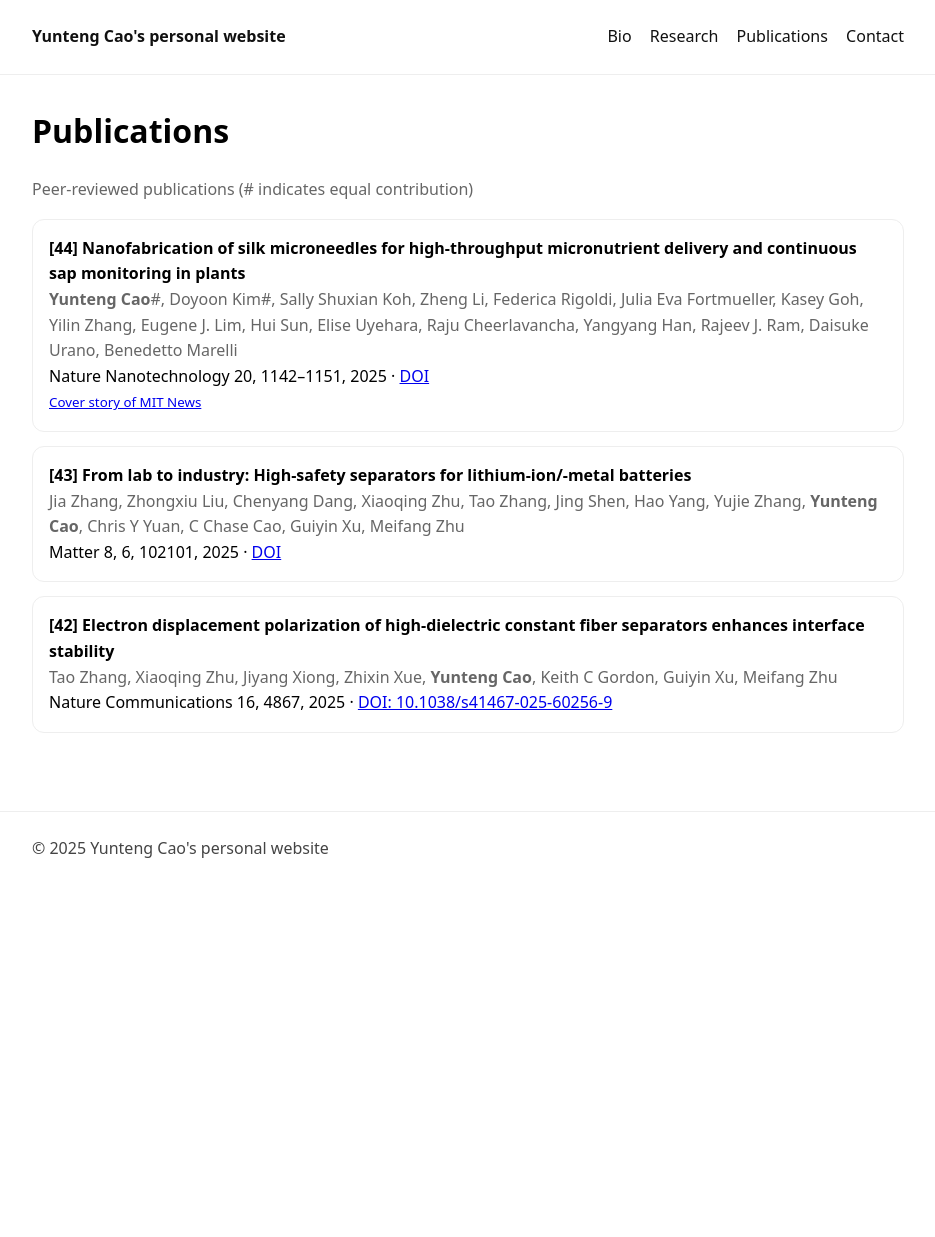
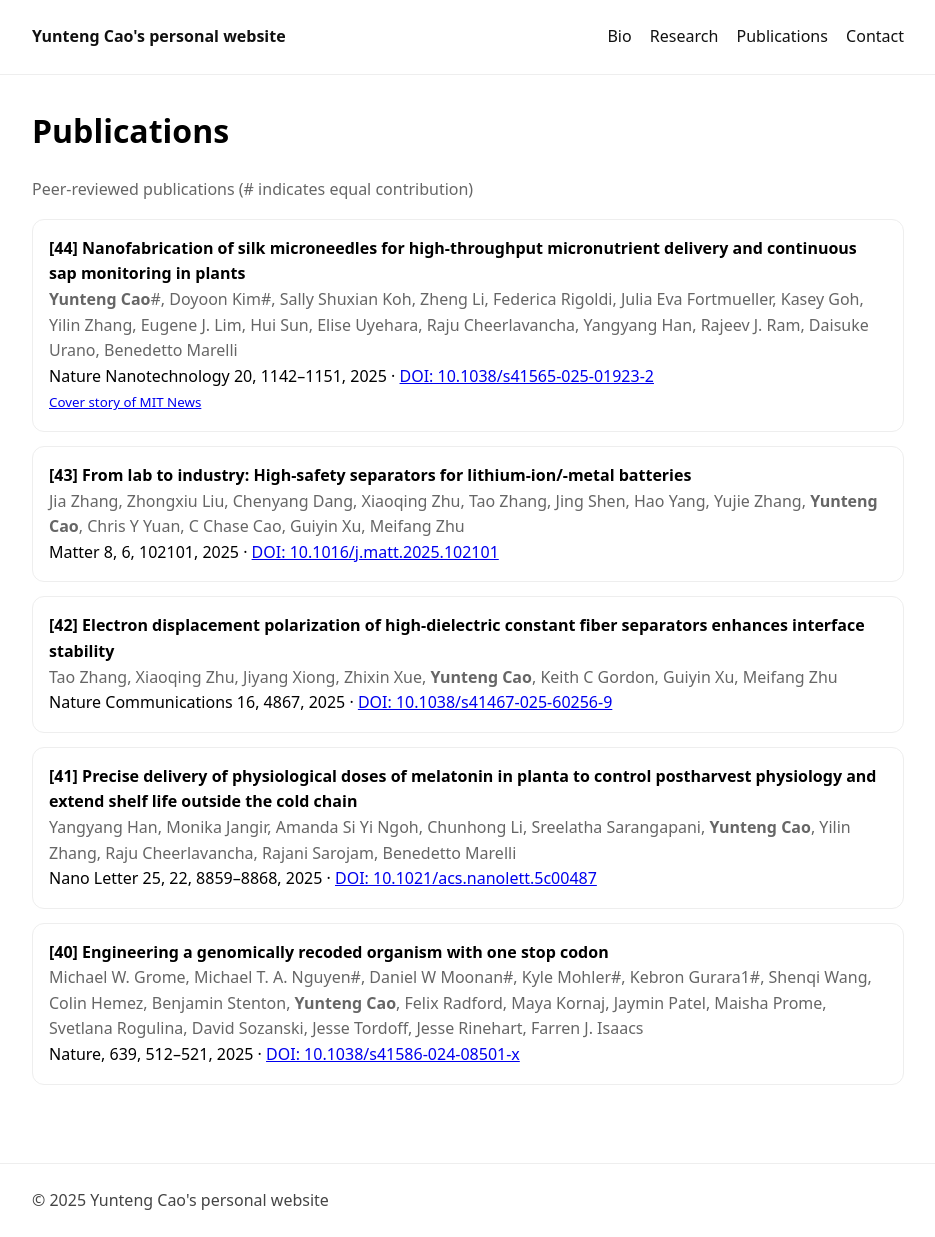
Before and after one commit to Yunteng-Cao/yunteng-cao.github.io, a Jekyll site: the page built from publications/index.md, in a window 1280 px wide and 1237 px high. Shown: the whole window, without its empty margins (172-1107 px from the left). Built offline with Jekyll 4.4.1, drawn with Linux system fonts in a browser that asks for light colours.

Commit message:
Update index.md

```diff
--- a/publications/index.md
+++ b/publications/index.md
@@ -21,7 +21,7 @@ Peer-reviewed publications (# indicates equal contribution)
       </div>
       <div>
         Nature Nanotechnology 20, 1142–1151, 2025 ·
-        <a href="https://doi.org/10.1038/s41565-025-01923-2">DOI</a>
+        <a href="https://doi.org/10.1038/s41565-025-01923-2">DOI: 10.1038/s41565-025-01923-2</a>
       </div>
       <div class="muted">
         <small>
@@ -42,7 +42,7 @@ Peer-reviewed publications (# indicates equal contribution)
       </div>
       <div>
         Matter 8, 6, 102101, 2025 ·
-        <a href="https://www.cell.com/matter/fulltext/S2590-2385(25)00144-4">DOI</a>
+        <a href="https://www.cell.com/matter/fulltext/S2590-2385(25)00144-4">DOI: 10.1016/j.matt.2025.102101</a>
       </div>
     </div>
   </div>
@@ -63,6 +63,40 @@ Peer-reviewed publications (# indicates equal contribution)
     </div>
   </div>
 </div>
+
+
+<div class="card">
+  <div style="display:flex; gap:16px; align-items:flex-start;">
+    <div style="min-width:0;">
+      <div><strong>[41]</strong> <strong>Precise delivery of physiological doses of melatonin in planta to control postharvest physiology and extend shelf life outside the cold chain</strong></div>
+      <div class="muted">
+        Yangyang Han, Monika Jangir, Amanda Si Yi Ngoh, Chunhong Li, Sreelatha Sarangapani, <strong>Yunteng Cao</strong>, Yilin Zhang, Raju Cheerlavancha, Rajani Sarojam, Benedetto Marelli
+      </div>
+      <div>
+        Nano Letter 25, 22, 8859–8868, 2025 ·
+        <a href="https://pubs.acs.org/doi/10.1021/acs.nanolett.5c00487">DOI: 10.1021/acs.nanolett.5c00487</a>
+      </div>
+    </div>
+  </div>
+</div>
+
+
+<div class="card">
+  <div style="display:flex; gap:16px; align-items:flex-start;">
+    <div style="min-width:0;">
+      <div><strong>[40]</strong> <strong>Engineering a genomically recoded organism with one stop codon</strong></div>
+      <div class="muted">
+        Michael W. Grome, Michael T. A. Nguyen#, Daniel W Moonan#, Kyle Mohler#, Kebron Gurara1#, Shenqi Wang, Colin Hemez, Benjamin Stenton, <strong>Yunteng Cao</strong>, Felix Radford, Maya Kornaj, Jaymin Patel, Maisha Prome, Svetlana Rogulina, David Sozanski, Jesse Tordoff, Jesse Rinehart, Farren J. Isaacs
+      </div>
+      <div>
+        Nature, 639, 512–521, 2025 ·
+        <a href="https://www.nature.com/articles/s41586-024-08501-x">DOI: 10.1038/s41586-024-08501-x</a>
+      </div>
+    </div>
+  </div>
+</div>
+
+
 
 
 
```
